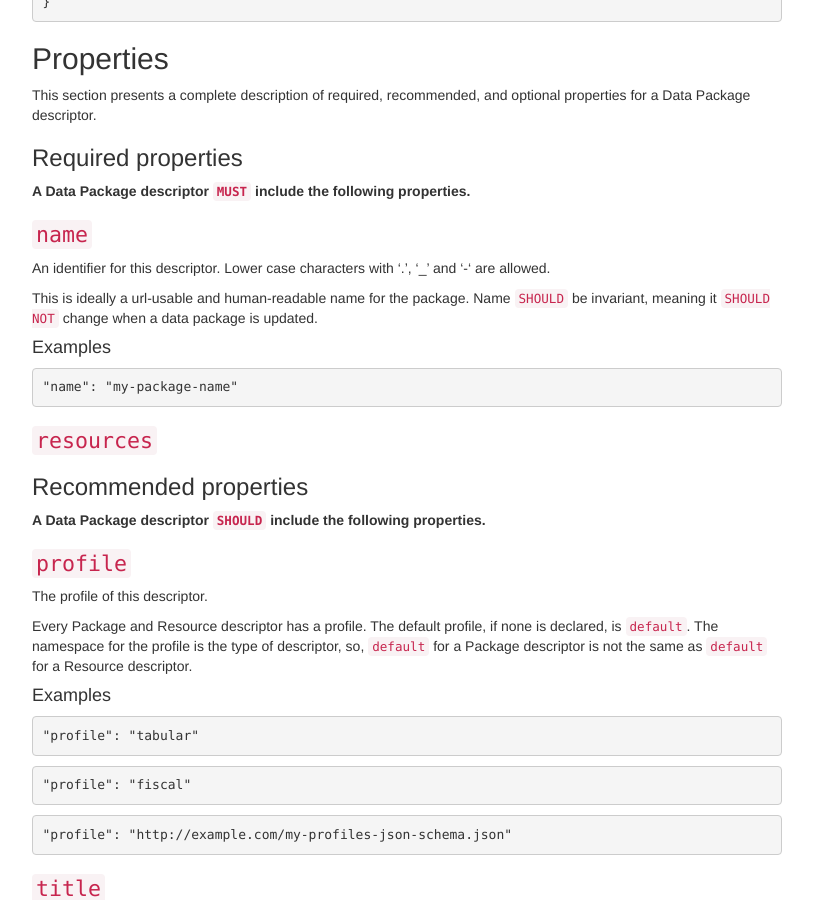
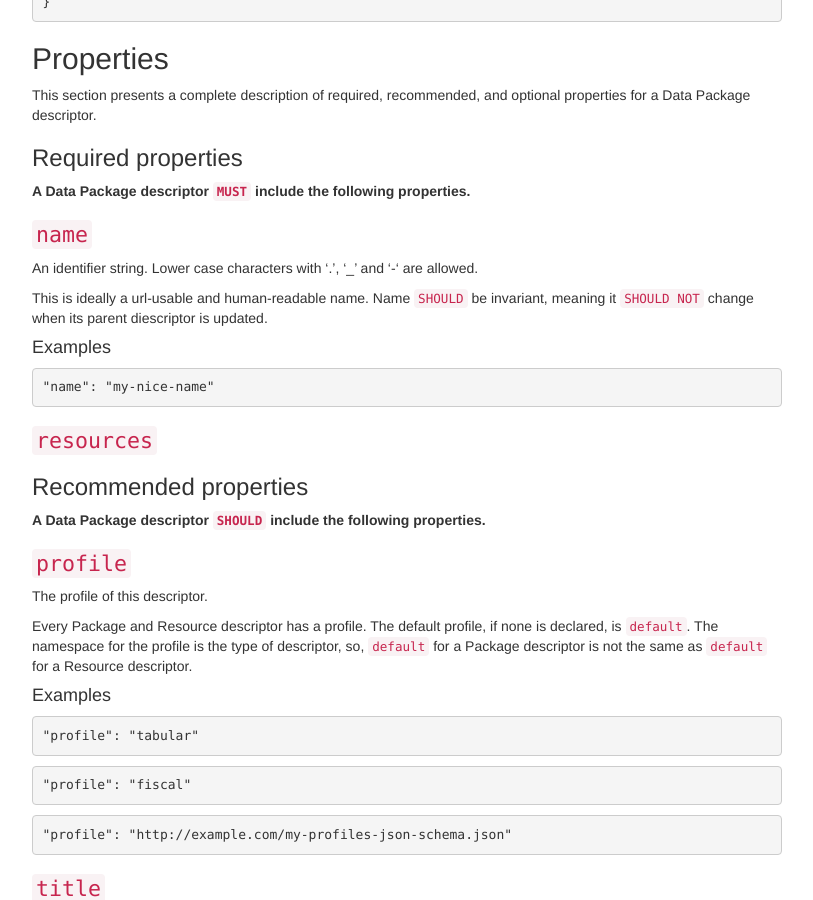
Before and after one commit to frictionlessdata/datapackage, a Jekyll site: the page built from datapackage/index.md, in a window 1280 px wide and 900 px high, scrolled down 3786 px. Shown: the whole window, without its empty margins (233-1046 px from the left). Built offline with Jekyll 4.4.1, drawn with Linux system fonts in a browser that asks for light colours; nearby versions of some CDN libraries; comment, search, counter and statistics services are not loaded; part of the change alters nothing that is shown.

Commit message:
licenses: name, path, and title; array of objects only.

```diff
--- a/_data/schemas/dictionary.json
+++ b/_data/schemas/dictionary.json
@@ -15,12 +15,12 @@
     },
     "name": {
       "title": "Name",
-      "description": "An identifier for this descriptor. Lower case characters with '.', '_' and '-' are allowed.",
+      "description": "An identifier string. Lower case characters with '.', '_' and '-' are allowed.",
       "type": "string",
       "pattern": "^([a-z0-9._-])+$",
-      "context": "This is ideally a url-usable and human-readable name for the package. Name `SHOULD` be invariant, meaning it `SHOULD NOT` change when a data package is updated.",
+      "context": "This is ideally a url-usable and human-readable name. Name `SHOULD` be invariant, meaning it `SHOULD NOT` change when its parent diescriptor is updated.",
       "examples": [
-        "\"name\": \"my-package-name\""
+        "\"name\": \"my-nice-name\""
       ]
     },
     "title": {
@@ -173,16 +173,16 @@
     "license": {
       "title": "License",
       "description": "A license for this descriptor.",
+      "type": "object",
+      "properties": {
+        "name": { "$ref": "#/definitions/name" },
+        "path": { "$ref": "#/definitions/path" },
+        "title": { "$ref": "#/definitions/title" }
+      },
       "oneOf": [
-        { "type": "string" },
-        {
-          "type": "object",
-          "properties": {
-            "type": { "type": "string" },
-            "path": { "type": "string", "format": "uri" }
-          },
-          "required": [ "type" ]
-        }
+        { "required": [ "name" ] },
+        { "required": [ "path" ] },
+        { "required": [ "title" ] }
       ],
       "context": "Use of this property does not imply that the person was the original creator of, or a contributor to, the data in the descriptor, but refers to the composition of the descriptor itself.",
       "examples": [
```
